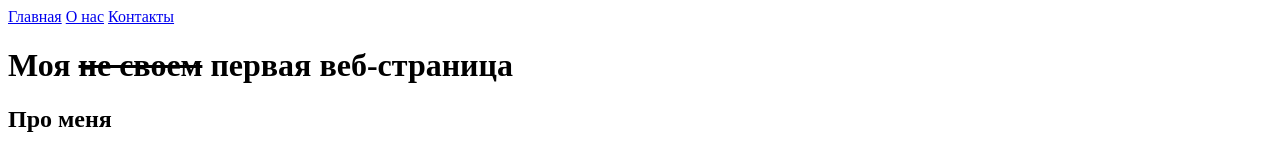
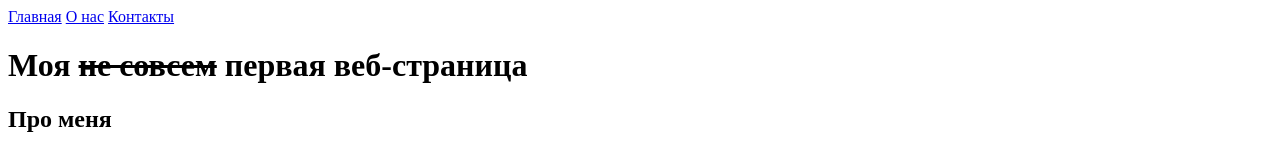
Before and after one commit to m0r0zuba/task-5.8, a plain HTML site: page pages/index.html in a window 1280 px wide. Shown: the top 152 px of the page. Drawn offline with Linux system fonts and the light colour scheme.

Commit message:
index.html update

```diff
--- a/pages/index.html
+++ b/pages/index.html
@@ -11,7 +11,7 @@
         <a href="../pages/contacts.html">Контакты</a>
     </header>
     <main>
-        <h1>Моя <s>не своем</s> первая веб-страница</h1>
+        <h1>Моя <s>не совсем</s> первая веб-страница</h1>
         <h2>Про меня</h2>
         <p>Меня зовут Вася (да меня как и в примере зовут Вася). Я учусь <a href="https://misis.ru"><strong>НИТУ МИСиС </strong> </a>.
             Решил дополнительно учиться на fullstack разработчика, чтобы в будущем начать работать в интересующей меня сфере.</p>
```
